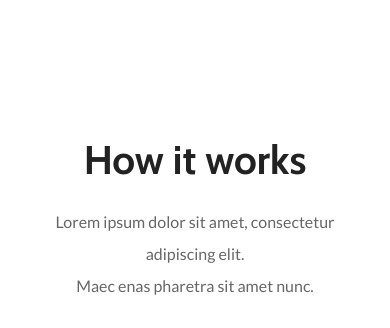
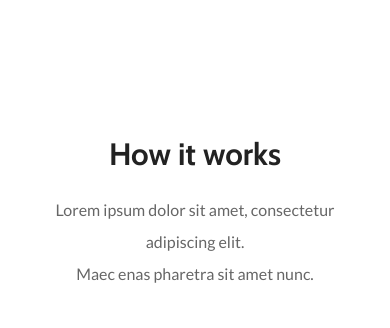
Before and after one commit to KelliePetersen/parceley, a Gatsby site: page / in a window 390 px wide. Shown: the part 860-1188 px from the top of the page. Built offline with nearby package versions, Linux system fonts and the light colour scheme; Gatsby itself is replaced by a stand-in of ours.

Commit message:
make heading font size responsive

```diff
--- a/src/components/layout.js
+++ b/src/components/layout.js
@@ -6,6 +6,7 @@ import Header from "./header/header"
 import Footer from "./footer/footer"
 import AppPrompt from "./appPrompt/appPrompt"
 import "./layout.css"
+import "./responsive.scss"
 
 const Layout = ({ children }) => {
   const data = useStaticQuery(graphql`
--- /dev/null
+++ b/src/components/responsive.scss
@@ -0,0 +1,9 @@
+@import '../styles/mixins';
+
+h2 {
+  font-size: calc(28px + (48 - 28) * ((100vw - 320px) / (800 - 320)));
+
+  @include respond-to('tablet') {
+    font-size: 2.5rem;
+  }
+}
```
